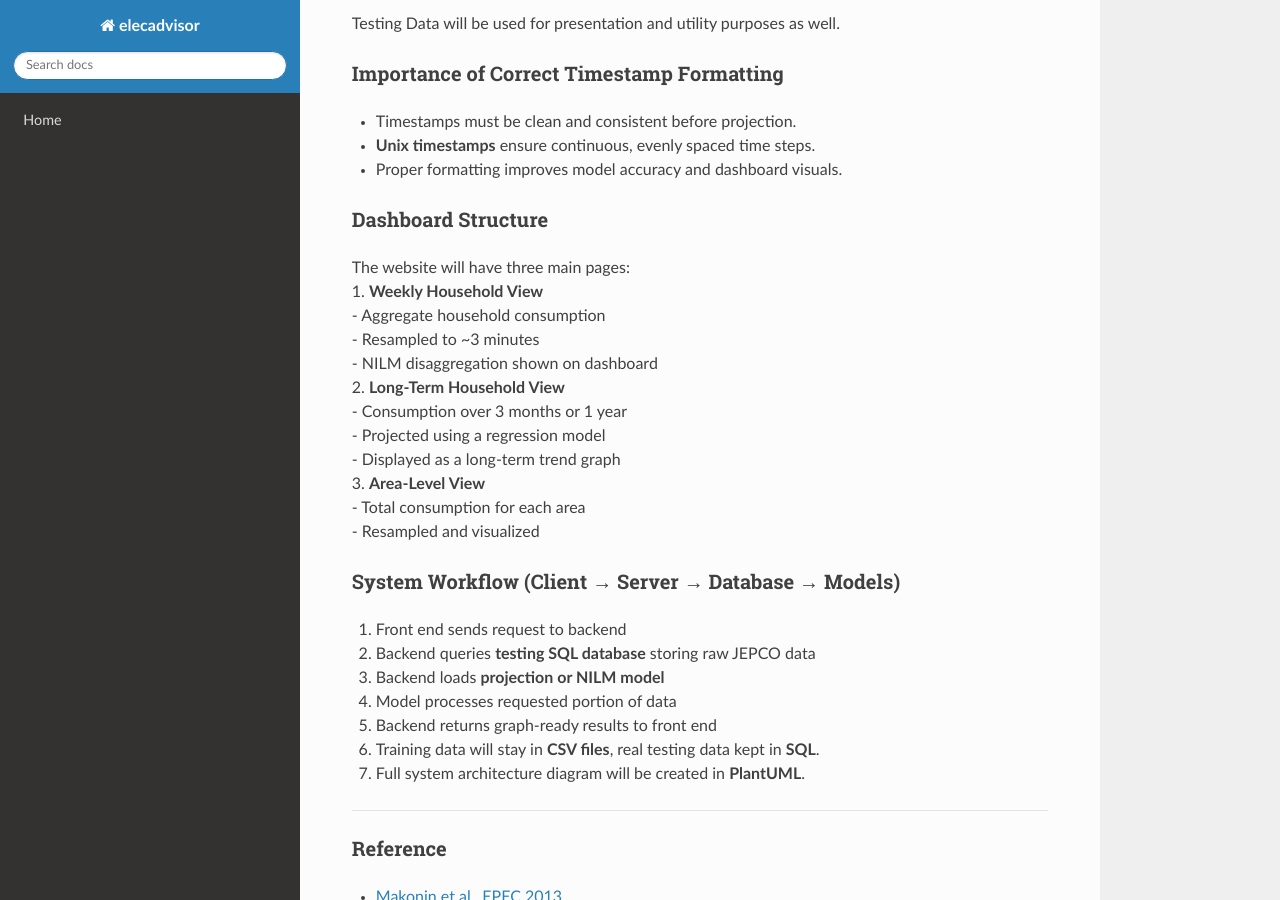
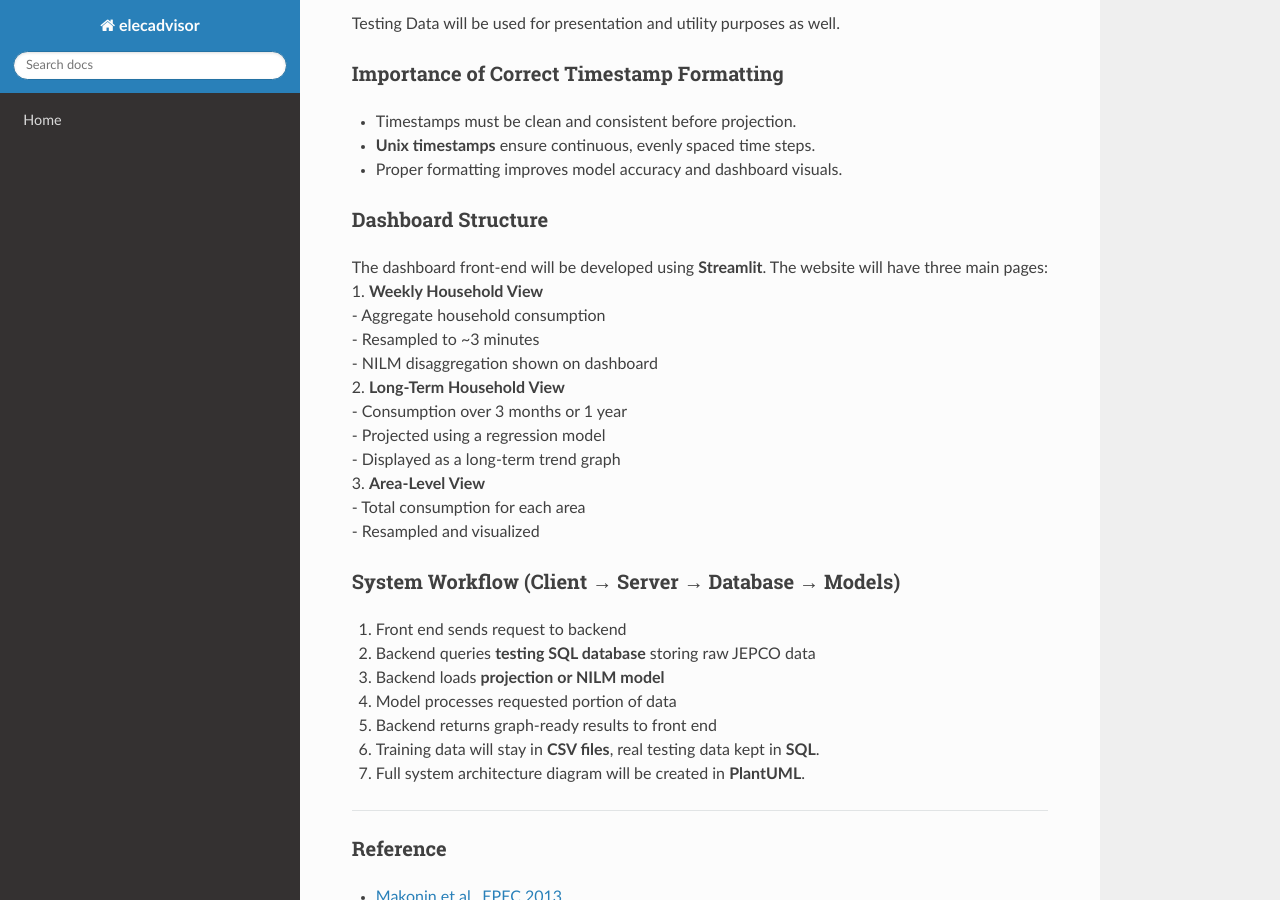
Before and after one commit to MimiAlz/GP-AI-Electricity-Advisor, an MkDocs documentation site: the page built from docs/progress.md, in a window 1280 px wide and 900 px high, scrolled down 4673 px. Built offline with MkDocs 1.6.1, drawn with Linux system fonts in a browser that asks for light colours; nearby versions of some CDN libraries.

Commit message:
Update progress.md

```diff
--- a/docs/progress.md
+++ b/docs/progress.md
@@ -178,6 +178,7 @@ Testing Data will be used for presentation and utility purposes as well.
 
 
 ### Dashboard Structure
+The dashboard front-end will be developed using **Streamlit**.
 The website will have three main pages:
 1. **Weekly Household View**
    - Aggregate household consumption
```
